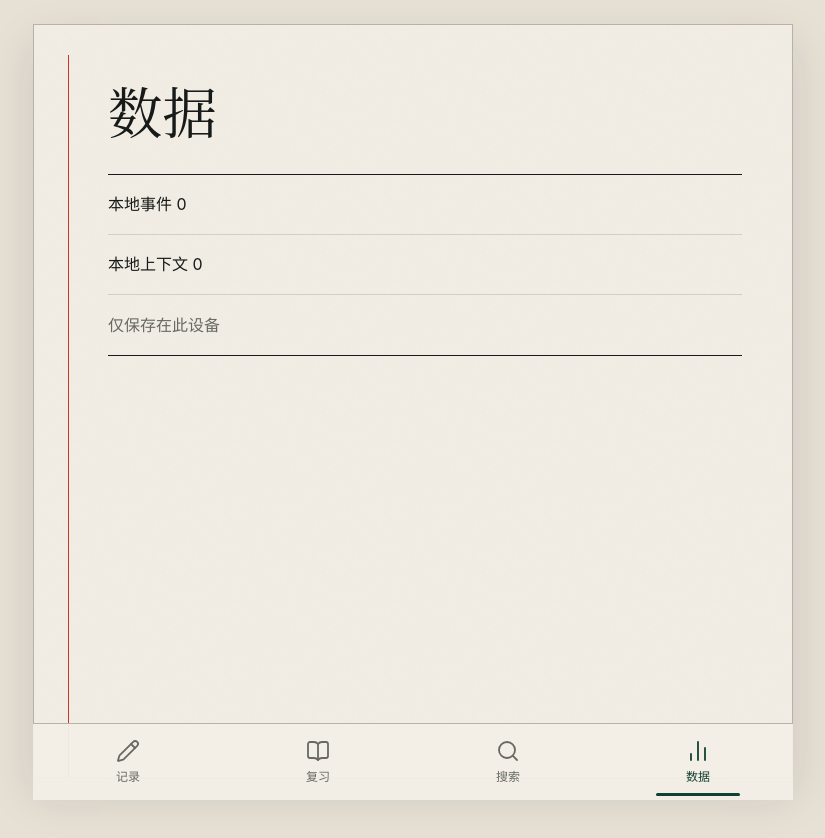
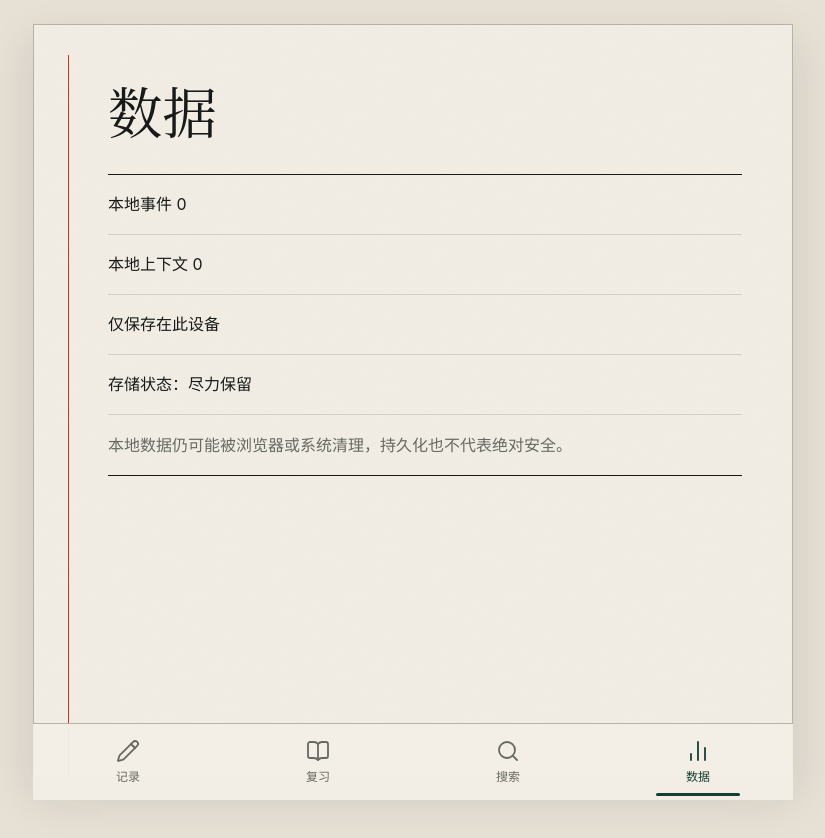
Before and after one commit to derusva/tenjin, a React (Vite) app in the folder apps/web/: page / in a window 1280 px wide. Both pictures are taken after a click on the button "数据". Shown: the top 838 px of the page, without its empty margins (227-1052 px from the left). Built offline with nearby package versions, Linux system fonts and the light colour scheme.

Commit message:
fix: surface storage persistence status

```diff
--- a/apps/web/src/App.tsx
+++ b/apps/web/src/App.tsx
@@ -10,6 +10,7 @@ import {
   SearchIcon,
   UndoIcon,
 } from "./components/icons.js";
+import type { StoragePersistenceStatus } from "./app/storagePersistence.js";
 import { CaptureComposer } from "./features/capture/CaptureComposer.js";
 import type { CaptureCommand } from "./features/capture/createCapture.js";
 import type { LedgerRuntime } from "./features/ledger/ledgerRuntime.js";
@@ -23,6 +24,7 @@ import { SearchView } from "./features/search/SearchView.js";
 export interface AppProps {
   readonly repository: LedgerRepository;
   readonly runtime: LedgerRuntime;
+  readonly storagePersistence?: StoragePersistenceStatus;
 }
 
 type AppView = "record" | "review" | "search" | "data";
@@ -40,7 +42,19 @@ const NAVIGATION: readonly {
 
 const UNDO_WINDOW_MS = 8_000;
 
-export function App({ repository, runtime }: AppProps) {
+const STORAGE_PERSISTENCE_COPY: Readonly<
+  Record<StoragePersistenceStatus, string>
+> = {
+  persisted: "存储状态：已持久化",
+  "best-effort": "存储状态：尽力保留",
+  unsupported: "存储状态：浏览器不支持持久化",
+};
+
+export function App({
+  repository,
+  runtime,
+  storagePersistence = "unsupported",
+}: AppProps) {
   const ledger = useLedger({ repository, runtime });
   const [currentView, setCurrentView] = useState<AppView>("record");
   const [reviewItems, setReviewItems] = useState<readonly ReviewItem[]>([]);
@@ -150,6 +164,8 @@ export function App({ repository, runtime }: AppProps) {
           <p>本地事件 {ledger.snapshot.events.length}</p>
           <p>本地上下文 {ledger.snapshot.contexts.length}</p>
           <p>仅保存在此设备</p>
+          <p>{STORAGE_PERSISTENCE_COPY[storagePersistence]}</p>
+          <p>本地数据仍可能被浏览器或系统清理，持久化也不代表绝对安全。</p>
         </div>
       </section>
     );
--- /dev/null
+++ b/apps/web/src/app/storagePersistence.ts
@@ -0,0 +1,16 @@
+export type StoragePersistenceStatus =
+  | "persisted"
+  | "best-effort"
+  | "unsupported";
+
+export async function requestStoragePersistence(): Promise<StoragePersistenceStatus> {
+  if (navigator.storage?.persist === undefined) {
+    return "unsupported";
+  }
+
+  try {
+    return (await navigator.storage.persist()) ? "persisted" : "best-effort";
+  } catch {
+    return "best-effort";
+  }
+}
--- a/apps/web/src/main.tsx
+++ b/apps/web/src/main.tsx
@@ -4,15 +4,12 @@ import { registerSW } from "virtual:pwa-register";
 
 import { App } from "./App.js";
 import { installRepositoryLifecycle } from "./app/repositoryLifecycle.js";
+import { requestStoragePersistence } from "./app/storagePersistence.js";
 import { createLedgerRuntime } from "./features/ledger/ledgerRuntime.js";
 import "./styles/tokens.css";
 import "./styles/app.css";
 
 registerSW({ immediate: true });
-
-if (navigator.storage?.persist !== undefined) {
-  void navigator.storage.persist().catch(() => false);
-}
 
 const DEVICE_ID_KEY = "tenjin.deviceId";
 
@@ -41,6 +38,7 @@ async function main(): Promise<void> {
     throw new Error("Tenjin root element is missing");
   }
 
+  const storagePersistence = await requestStoragePersistence();
   const repository = await openLedgerRepository();
   const snapshot = await repository.readSnapshot();
   const runtime = createLedgerRuntime({
@@ -57,7 +55,11 @@ async function main(): Promise<void> {
   });
 
   createRoot(rootElement).render(
-    <App repository={repository} runtime={runtime} />,
+    <App
+      repository={repository}
+      runtime={runtime}
+      storagePersistence={storagePersistence}
+    />,
   );
 }
 
```
Also changed, not shown: 2 other files (tests, documents, lock files or other folders).
